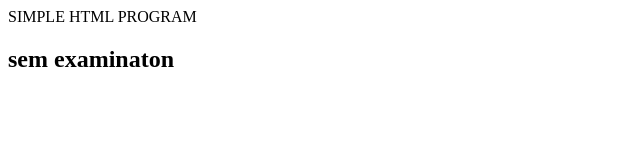
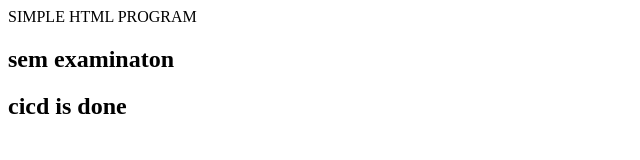
Before and after one commit to vignitha-s/ci-cd, a plain HTML site: page index.html in a window 1280 px wide. Shown: the whole page, without its empty margins (0-640 px from the left). Drawn offline with Linux system fonts and the light colour scheme.

Commit message:
Update index.html

```diff
--- a/index.html
+++ b/index.html
@@ -3,6 +3,7 @@
     <tittle>SIMPLE HTML PROGRAM</tittle>
     <body>
       <h2>sem examinaton</h2>
+      <h2>cicd is done</h2>
     </body>
   </head>
 </html>
```
